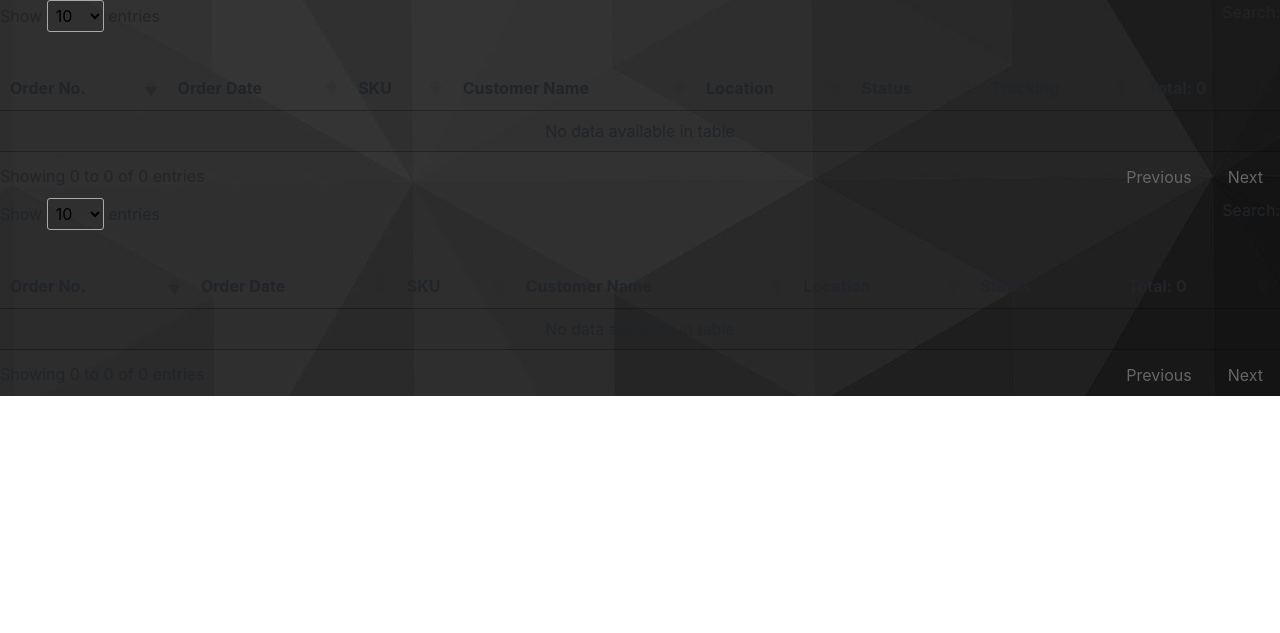
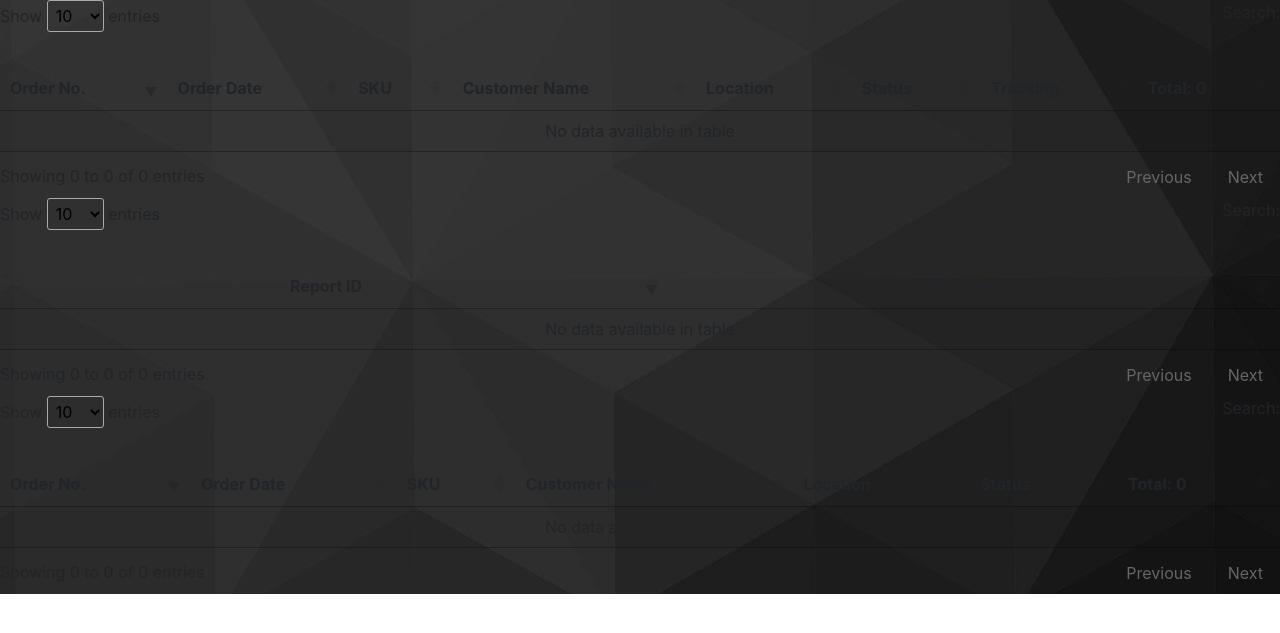
Before and after one commit to stevenh0/chair, a Django app: page /dashboard/ in a window 1280 px wide. Shown: the top 633 px of the page. Run offline with Django 3.2, Linux system fonts and the light colour scheme; the visitor is signed in with stand-in values (Sample User, id 1); data that the repository does not hold is empty; some libraries are stand-ins or nearby versions.

Commit message:
html table 3

```diff
--- a/chair/order_processing/newegg.py
+++ b/chair/order_processing/newegg.py
@@ -130,7 +130,7 @@
     orders = json.loads(r.content)['ResponseBody']['OrderInfoList']
     for order in orders:
         try:
-            ord = Order.objects.get_or_create(order_id=order['SellerOrderNumber'])
+            ord, _ = Order.objects.get_or_create(order_id=order['SellerOrderNumber'])
             tracking_id = order['PackageInfoList'][0]['TrackingNumber']
             carrier = order['PackageInfoList'][0]['ShipCarrier']
             carrier = 'PRLA' if 'purolator' in carrier.lower() else 'CPCL'
@@ -138,4 +138,5 @@
             ord.tracking_id = tracking_id
             ord.save()
         except:
-            print('tracking id not yet ready for order {}').format(order['SellerOrderNumber'])
+            return 0
+    return 1
--- a/chair/views.py
+++ b/chair/views.py
@@ -25,7 +25,9 @@
         Q(status='RECEIVED') | Q(status='CANCELLED') | Q(status='REFUSED') | Q(status='CLOSED'))
     pending = Order.objects.filter(
         Q(status='WAITING_ACCEPTANCE') | Q(status='WAITING_DEBIT_PAYMENT') | Q(status='SHIPPING'))
-    return render(request, "chair/dashboard.html", context={'completed': reversed(completed), 'pending': reversed(pending), 'completed_len': len(completed), 'pending_len': len(pending)})
+    reports = Report.objects.filter(processed=False)
+    return render(request, "chair/dashboard.html", context={'completed': reversed(completed), 'pending': reversed(pending),
+                                                            'reports': reversed(reports), 'completed_len': len(completed), 'pending_len': len(pending)})
 
 
 @login_required()
@@ -103,6 +105,12 @@
 
 
 @login_required()
-def parse_report(request, report_id):
-    parse_report(report_id)
-    return JsonResponse({'status': 'success', 'message': 'Report {} successfully parsed'.format(report_id)})
+def process_report(request, report_id):
+    parsed = parse_report(report_id)
+    if parsed:
+        report = Report.objects.get(report_id=report_id)
+        report.processed = True
+        report.save()
+        return JsonResponse({'status': 'success', 'message': 'Report {} successfully parsed'.format(report_id)})
+    else:
+        return JsonResponse({'status': 'error', 'message': 'Report {} unsuccessfully parsed'.format(report_id)})
--- a/scraper/urls.py
+++ b/scraper/urls.py
@@ -30,7 +30,7 @@
     url(r'^orders/newegg_fulfill/(?P<order_id>[-_a-zA-Z0-9]+)/$',
         newegg_fulfill, name='newegg_fulfill'),
     url(r'^orders/get_report/$', get_newegg_report, name='get_newegg_report'),
-    url(r'^orders/parse_report/(?P<report_id>[-_a-zA-Z0-9]+)/$', parse_report, name='parse_report'),
+    url(r'^orders/parse_report/(?P<report_id>[-_a-zA-Z0-9]+)/$', process_report, name='process_report'),
     url(r'^orders/update_tracking/(?P<order_id>[-_a-zA-Z0-9]+)/$',
         update_tracking, name='update_tracking'),
     path('admin/', admin.site.urls),
--- a/templates/chair/dashboard.html
+++ b/templates/chair/dashboard.html
@@ -56,8 +56,25 @@
                 {% endfor %}
             </tbody>
         </table>
-
         <table id="myTable2" class="display">
+            <thead>
+                <tr class="pending">
+                    <th style="text-align:center">Report ID</th>
+                    <th style="text-align:center">Process</th>
+                </tr>
+            </thead>
+            <tbody>
+                {% for report in reports %}
+                <tr>
+                    <td style="text-align:center" class="report_id">{{ report.request_id }}</td>
+                    <td style="text-align:center">
+                        <button class="btn btn-primary btn-parse-report">Process Report</button>
+                    </td>
+                </tr>
+                {% endfor %}
+            </tbody>
+        </table>
+        <table id="myTable3" class="display">
             <thead>
                 <tr class="complete">
                     <th>Order No.</th>
@@ -173,6 +190,10 @@
         $('#myTable2').DataTable({ "order": [[0, "desc"]] });
     });
 
+    $(document).ready(function () {
+        $('#myTable3').DataTable({ "order": [[0, "desc"]] });
+    });
+
     // Accept Button
     $(".btn-accept ").click(function (e) {
         e.preventDefault();
@@ -234,11 +255,14 @@
 
     // Parse tracking report to get tracking IDs
     $(".btn-parse-report ").click(function () {
-        //TODO: have to grab report id from table
-        var report_id = $(this).parent().siblings("td.cell100.column1 ").html();
+        var report_id = $(this).parent().siblings(".report_id").html();
+        console.log(report_id);
         $.ajax({
             type: 'GET',
-            url: '../orders/parse_report/' + report_id + '/'
+            url: '../orders/parse_report/' + report_id + '/',
+            error: function () {
+                console.log("I broke");
+            }
         }).done(function (msg) {
             location.reload();
             console.log(msg);
```
